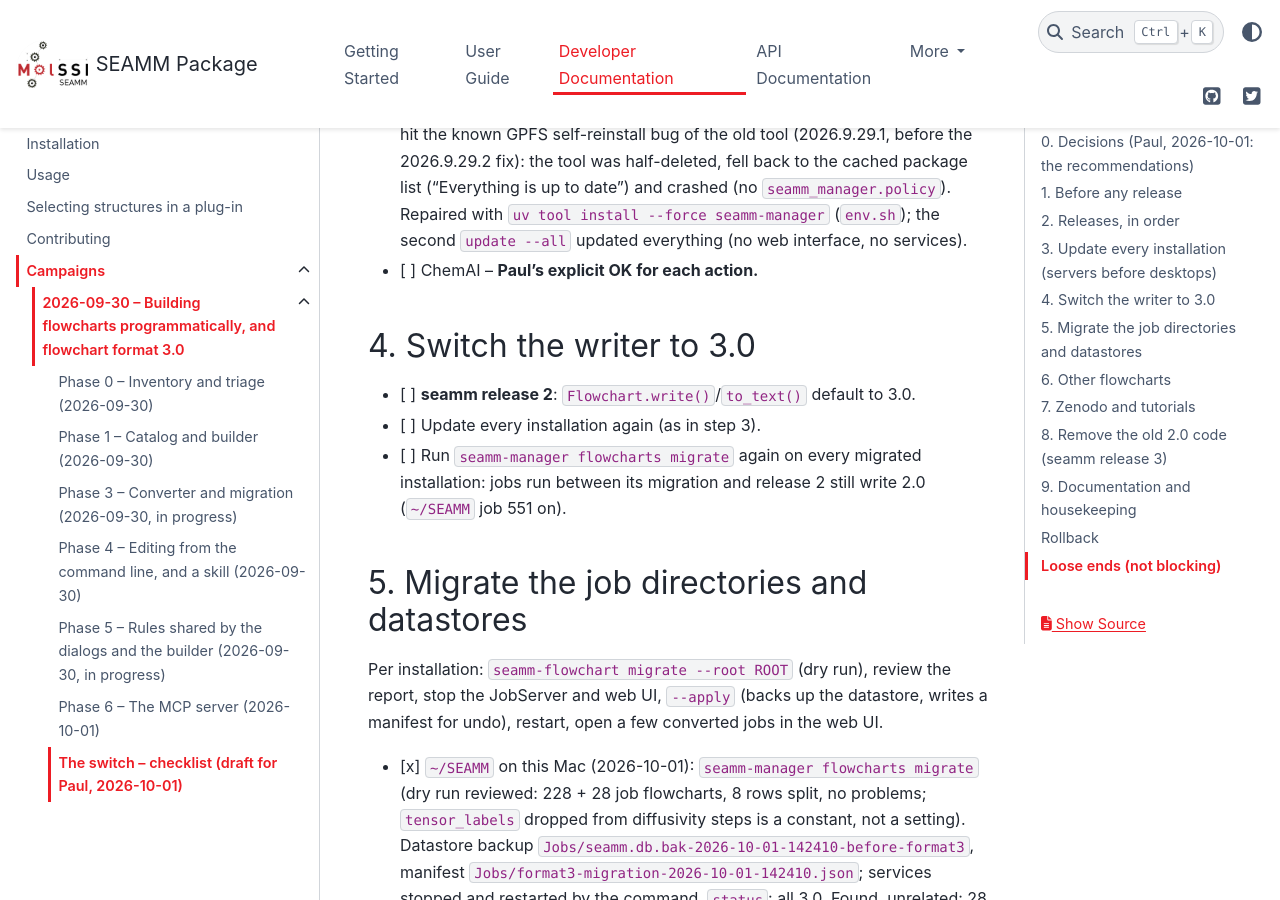
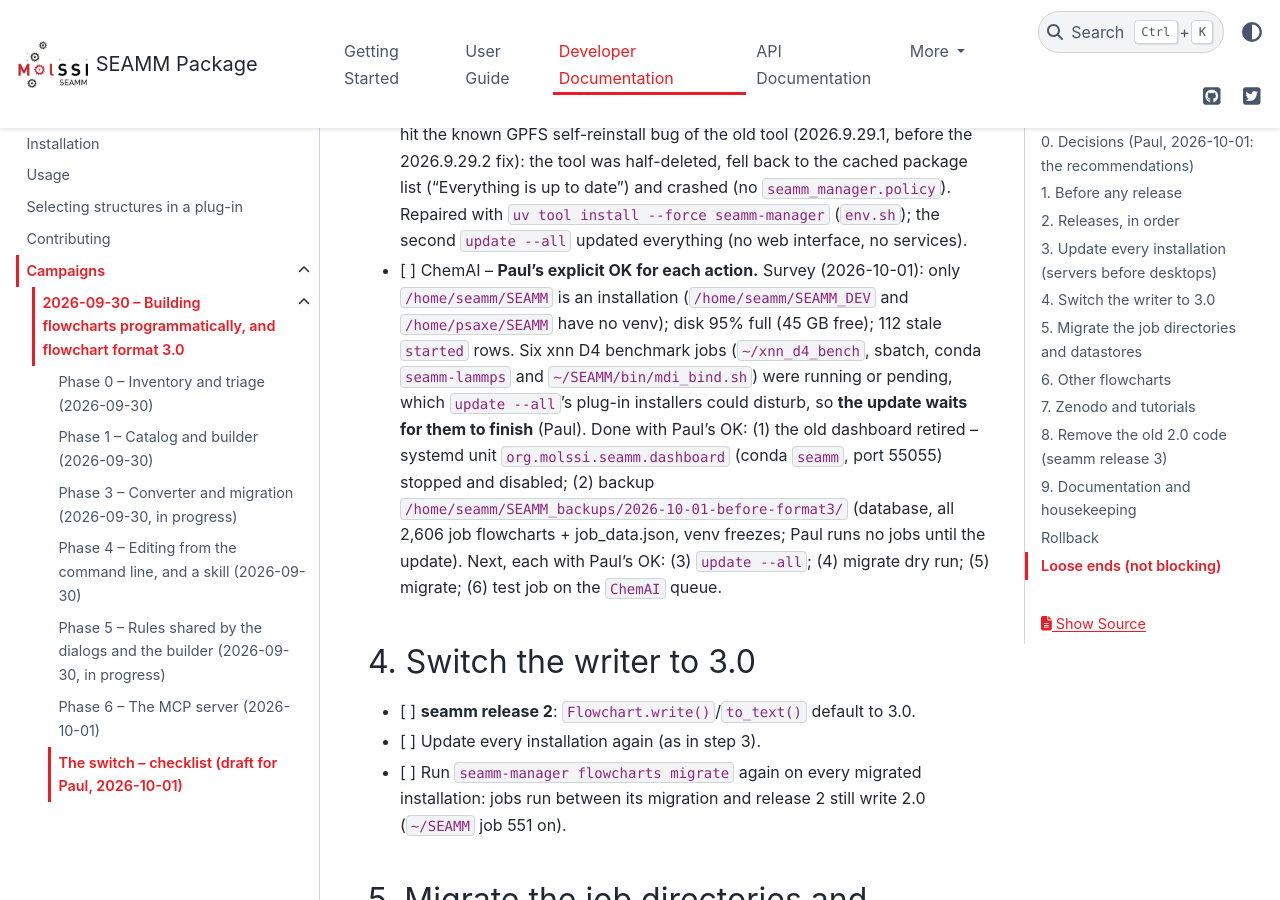
Before and after one commit to molssi-seamm/seamm, a Sphinx documentation site: the page built from docs/developer_guide/campaigns/2026-09-30/NOTES_switch.rst, in a window 1280 px wide and 900 px high, scrolled down 4595 px. Built offline with Sphinx 7.4.7 and the PyData theme 0.15.4, drawn with Linux system fonts in a browser that asks for light colours; pages that are not in the unit, such as notebooks, are missing from menus.

Commit message:
Switch checklist: ChemAI steps 1-2 done; update waits for the xnn benchmarks
Co-Authored-By: Claude Opus 5.5 <noreply@anthropic.com>

```diff
--- a/docs/developer_guide/campaigns/2026-09-30/NOTES_switch.rst
+++ b/docs/developer_guide/campaigns/2026-09-30/NOTES_switch.rst
@@ -156,7 +156,18 @@ small test job and check it runs and its flowchart is recorded.
   crashed (no ``seamm_manager.policy``). Repaired with ``uv tool install --force
   seamm-manager`` (``env.sh``); the second ``update --all`` updated everything (no web
   interface, no services).
-- [ ] ChemAI -- **Paul's explicit OK for each action.**
+- [ ] ChemAI -- **Paul's explicit OK for each action.** Survey (2026-10-01): only
+  ``/home/seamm/SEAMM`` is an installation (``/home/seamm/SEAMM_DEV`` and
+  ``/home/psaxe/SEAMM`` have no venv); disk 95% full (45 GB free); 112 stale ``started``
+  rows. Six xnn D4 benchmark jobs (``~/xnn_d4_bench``, sbatch, conda ``seamm-lammps`` and
+  ``~/SEAMM/bin/mdi_bind.sh``) were running or pending, which ``update --all``'s plug-in
+  installers could disturb, so **the update waits for them to finish** (Paul).
+  Done with Paul's OK: (1) the old dashboard retired -- systemd unit
+  ``org.molssi.seamm.dashboard`` (conda ``seamm``, port 55055) stopped and disabled;
+  (2) backup ``/home/seamm/SEAMM_backups/2026-10-01-before-format3/`` (database, all 2,606
+  job flowcharts + job_data.json, venv freezes; Paul runs no jobs until the update).
+  Next, each with Paul's OK: (3) ``update --all``; (4) migrate dry run; (5) migrate;
+  (6) test job on the ``ChemAI`` queue.
 
 4. Switch the writer to 3.0
 ---------------------------
```
